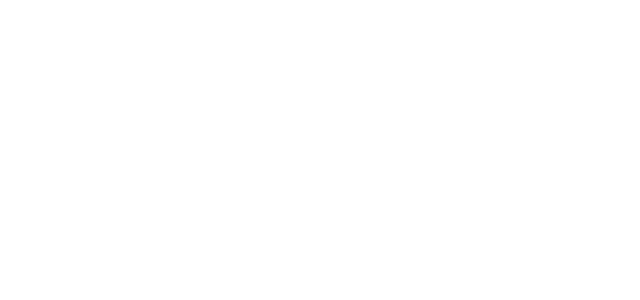
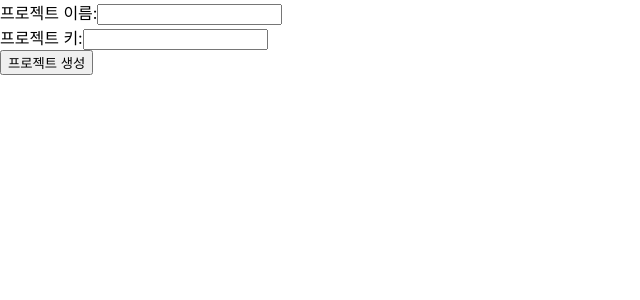
Before and after one commit to AgileHub-DQ/Frontend, a React (Create React App) app in the folder agile-hub/src/: page /createProject in a window 1280 px wide. Before the commit this address had no page. Shown: the top 300 px of the page, without its empty margins (0-640 px from the left). Built offline with nearby package versions, Linux system fonts and the light colour scheme; the HTML template or start-up script is replaced by a standard one.

Commit message:
change: http -> https

```diff
--- a/agile-hub/package.json
+++ b/agile-hub/package.json
@@ -6,7 +6,7 @@
     "@testing-library/jest-dom": "^5.14.1",
     "@testing-library/react": "^13.0.0",
     "@testing-library/user-event": "^13.2.1",
-    "axios": "^1.6.7",
+    "axios": "^1.6.8",
     "http-proxy-middleware": "^2.0.6",
     "react": "^18.2.0",
     "react-dom": "^18.2.0",
@@ -41,7 +41,7 @@
       "last 1 safari version"
     ]
   },
-  "_comment":"proxy http://www.agilehub.store",
+  "proxy": "http://www.agilehub.store",
   "devDependencies": {
     "eslint": "^8.57.0",
     "prettier": "^3.2.5",
--- a/agile-hub/public/index.html
+++ b/agile-hub/public/index.html
@@ -31,7 +31,7 @@
     <noscript>You need to enable JavaScript to run this app.</noscript>
     <div id="root"></div>
     <div class="container m-auto bg-red-400">
-      <h1 class="uppercase">test</h1>
+      <h1 class="uppercase"></h1>
     </div>
     <!--
       This HTML file is a template.
--- a/agile-hub/src/App.js
+++ b/agile-hub/src/App.js
@@ -2,6 +2,7 @@
 import './App.css';
 import MainPage from './components/MainPage/MainPage.js'; // 로그인 페이지 컴포넌트
 import LoginPage from './components/LoginPage/LoginPage.js'; // 로그인 페이지 컴포넌트
+import CreateProject from './pages/CreateProject.js'; // 프로젝트 생성 페이지
 
 function App() {
   return (
@@ -10,6 +11,7 @@
         <Routes>
           <Route path="/" element={<MainPage />} />
           <Route path="/login" element={<LoginPage />} />
+          <Route path="/createProject" element={<CreateProject />} />
         </Routes>
       </Router>
     </div>
--- /dev/null
+++ b/agile-hub/src/pages/CreateProject.js
@@ -0,0 +1,69 @@
+// CreateProject.js
+import React, { useState } from 'react';
+import axios from 'axios';
+
+function CreateProject() {
+  const [projectName, setProjectName] = useState('');
+  const [projectKey, setProjectKey] = useState('');
+  const [error, setError] = useState('');
+
+  const handleSubmit = async (event) => {
+    event.preventDefault();
+
+    if (!projectKey.match(/^[a-zA-Z0-9]+$/) || projectKey.length < 2) {
+      setError('프로젝트 키는 영숫자 문자만 포함하고, 길이가 2자 이상이어야 합니다.');
+      return;
+    }
+
+    setError('');
+
+    try {
+      const response = await axios.post('/api/projects', {
+        name: projectName,
+        key: projectKey,
+      }, {
+        // 요청이 리다이렉트를 따르지 않도록 설정
+        maxRedirects: 0,
+      });
+
+      // 성공 로직 (일반적으로 이 부분은 실행되지 않음)
+    } catch (error) {
+      if (error.response && error.response.status === 303) {
+        // 서버에서 반환한 Location 헤더에 따라 리다이렉트
+        const location = error.response.headers.location;
+        window.location = location; // 사용자를 새 위치로 리다이렉트
+      } else {
+        console.error('프로젝트 생성 실패:', error);
+      }
+    }
+  };
+
+  return (
+    <div className="container">
+      <form onSubmit={handleSubmit}>
+        <div>
+          <label htmlFor="projectName">프로젝트 이름:</label>
+          <input
+            id="projectName"
+            type="text"
+            value={projectName}
+            onChange={(e) => setProjectName(e.target.value)}
+          />
+        </div>
+        <div>
+          <label htmlFor="projectKey">프로젝트 키:</label>
+          <input
+            id="projectKey"
+            type="text"
+            value={projectKey}
+            onChange={(e) => setProjectKey(e.target.value)}
+          />
+        </div>
+        {error && <p style={{ color: 'red' }}>{error}</p>}
+        <button type="submit">프로젝트 생성</button>
+      </form>
+    </div>
+  );
+}
+
+export default CreateProject;
--- a/agile-hub/src/setupProxy.js
+++ b/agile-hub/src/setupProxy.js
@@ -4,7 +4,7 @@
   app.use(
     '/api', //proxy가 필요한 path parameter
     createProxyMiddleware({
-      target: 'http://www.agilehub.store', //타겟이 되는 api url
+      target: 'https://www.agilehub.store', //타겟이 되는 api url
       changeOrigin: true, // 서버 구성에 따른 호스트 헤더 변경 여부 설정
     })
   );
```
Also changed, not shown: 1 other file (tests, documents, lock files or other folders).
